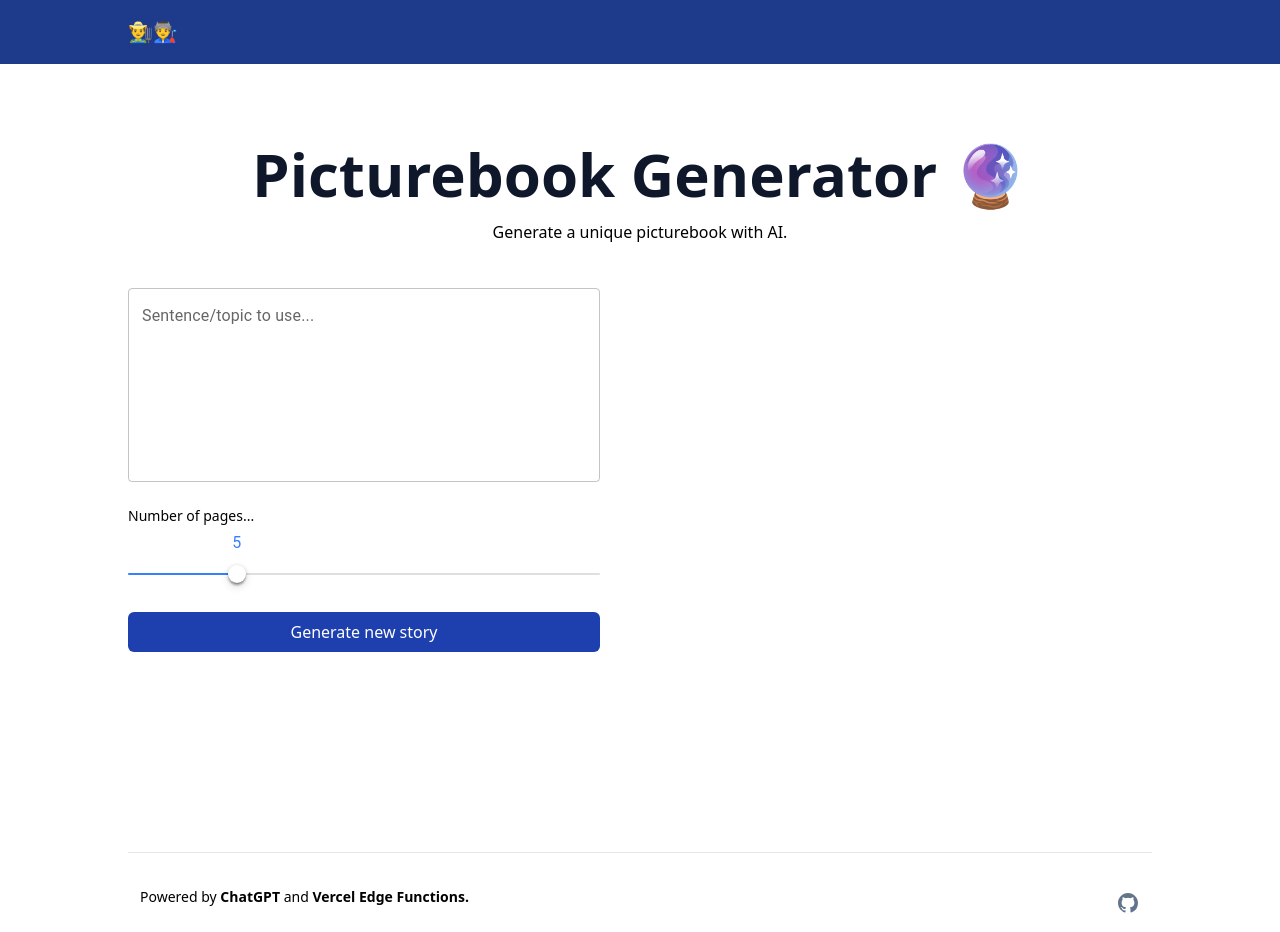
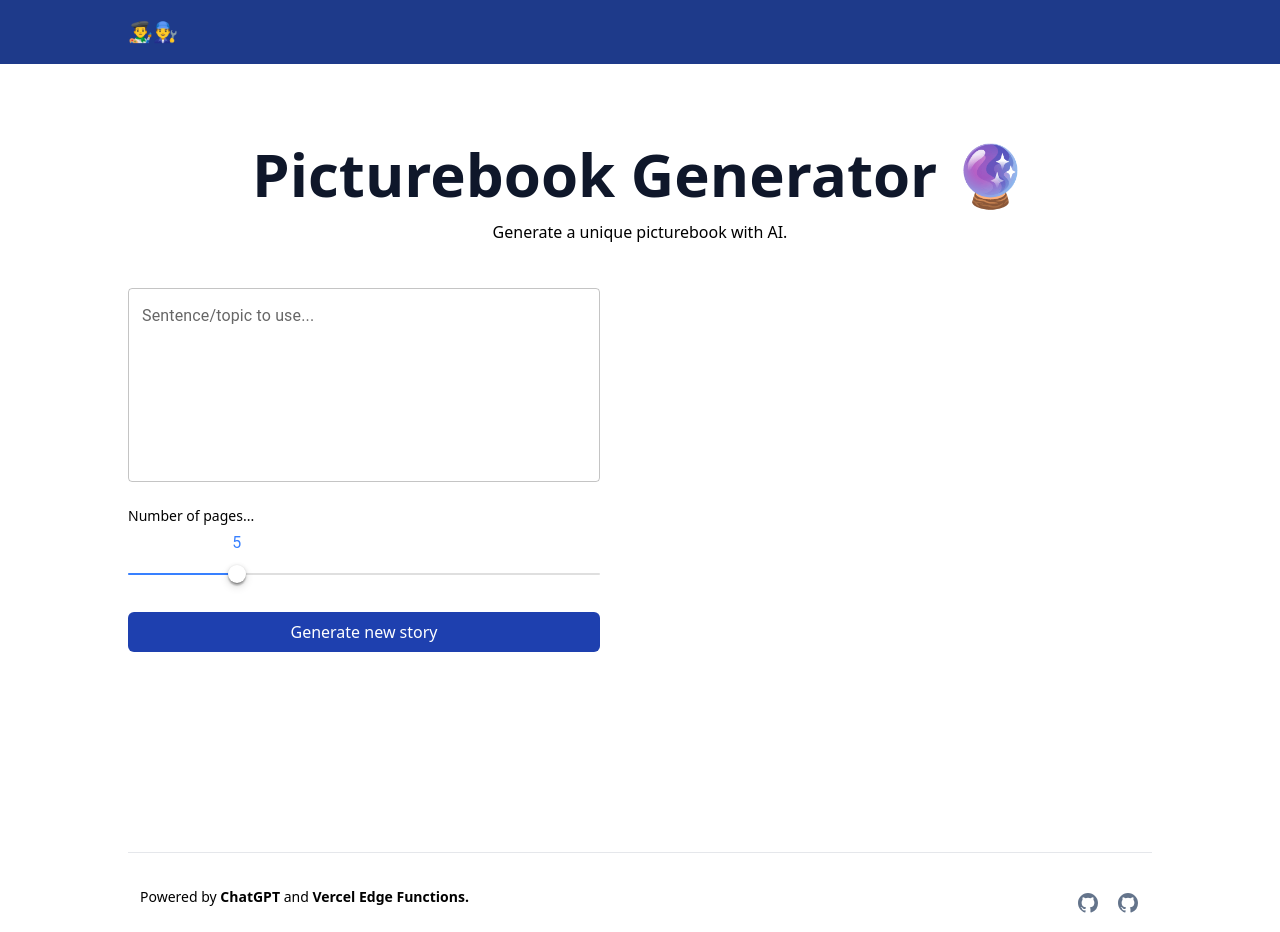
Before and after one commit to dpeterzen/tangled-mare, a Next.js app: page / in a window 1280 px wide. Built offline with nearby package versions, Linux system fonts and the light colour scheme; no server answers.

Commit message:
Update footer

```diff
--- a/components/Footer.tsx
+++ b/components/Footer.tsx
@@ -33,7 +33,20 @@
         <Link
           href="https://github.com/dpeterzen/tangled-mare"
           className="group"
-          aria-label="@shnai0 on GitHub"
+          aria-label="@dpeterzen on GitHub"
+        >
+          <svg
+            aria-hidden="true"
+            className="h-6 w-6 fill-slate-500 group-hover:fill-slate-700"
+          >
+            <path d="M12 2C6.477 2 2 6.484 2 12.017c0 4.425 2.865 8.18 6.839 9.504.5.092.682-.217.682-.483 0-.237-.008-.868-.013-1.703-2.782.605-3.369-1.343-3.369-1.343-.454-1.158-1.11-1.466-1.11-1.466-.908-.62.069-.608.069-.608 1.003.07 1.531 1.032 1.531 1.032.892 1.53 2.341 1.088 2.91.832.092-.647.35-1.088.636-1.338-2.22-.253-4.555-1.113-4.555-4.951 0-1.093.39-1.988 1.029-2.688-.103-.253-.446-1.272.098-2.65 0 0 .84-.27 2.75 1.026A9.564 9.564 0 0 1 12 6.844a9.59 9.59 0 0 1 2.504.337c1.909-1.296 2.747-1.027 2.747-1.027.546 1.379.202 2.398.1 2.651.64.7 1.028 1.595 1.028 2.688 0 3.848-2.339 4.695-4.566 4.943.359.309.678.92.678 1.855 0 1.338-.012 2.419-.012 2.747 0 .268.18.58.688.482A10.02 10.02 0 0 0 22 12.017C22 6.484 17.522 2 12 2Z" />
+          </svg>
+        </Link>
+
+        <Link
+          href="https://github.com/brt-h/rotate-calvary"
+          className="group"
+          aria-label="@brt-h on GitHub"
         >
           <svg
             aria-hidden="true"
--- a/pages/index.tsx
+++ b/pages/index.tsx
@@ -43,15 +43,15 @@
                     rel="noreferrer"
                     className="text-white flex max-w-fit items-center justify-center space-x-2 text-xl"
                   >
-                    <p>👨‍🌾</p>
+                    <p>👨‍🎨</p>
 
                   </a>
                   <a target="_blank"
-                    href="#"
+                    href="https://www.linkedin.com/in/hymanrobert/"
                     rel="noreferrer"
                     className="text-white flex max-w-fit items-center justify-center space-x-2 text-xl"
                   >
-                    <p>👨‍🏭</p>
+                    <p>👨‍🔧</p>
 
                   </a>
                 </div>
```
